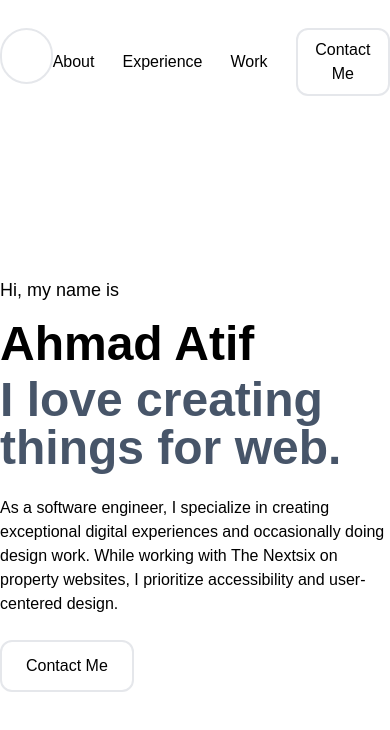
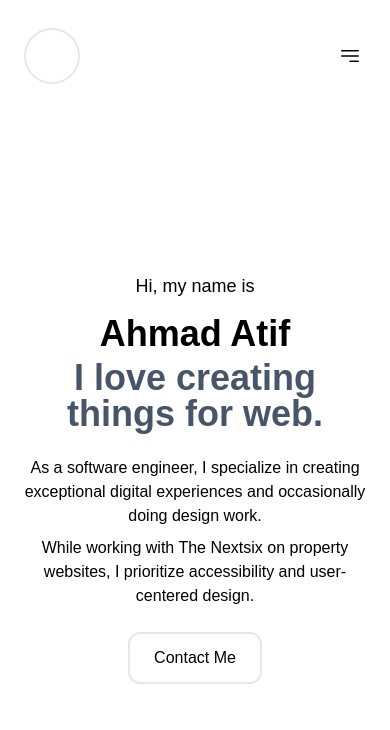
Before and after one commit to ahmadatif23/portfolio-v1, a Next.js app: page / in a window 390 px wide. Shown: the top 730 px of the page. Built offline with nearby package versions, Linux system fonts and the light colour scheme.

Commit message:
mobile responsive

```diff
--- a/components/Layout.js
+++ b/components/Layout.js
@@ -6,7 +6,7 @@ export default function Layout({ children }) {
     <>
         <div className="w-full min-h-screen flex flex-col">
             <Navbar />
-            <div className="flex-1 flex w-full justify-center">
+            <div className="flex-1 flex w-full justify-center px-6 xl:px-0">
                 <div className="max-w-5xl w-full">{ children }</div>
             </div>
         </div>
--- a/components/Navbar.js
+++ b/components/Navbar.js
@@ -1,18 +1,59 @@
+import { useState } from "react"
+
 export default function Navbar() {
+  const [menu, setMenu] = useState(false)
+
+  const handleOpen = () => {
+    setMenu(!menu)
+  }
+
   return (
     <>
-      <div className="w-full flex py-7 items-center justify-center">
+      <div className="w-full flex py-7 px-6 xl:px-0 items-center justify-center">
         <div className="max-w-7xl w-full flex justify-between">
           <div className="w-14 h-14 border-2 rounded-full flex items-center justify-center"></div>
 
-          <div className="flex items-center gap-7">
+          <div className="sm:flex hidden items-center gap-7">
             <ul className="flex items-center gap-7">
               <li>About</li>
               <li>Experience</li>
               <li>Work</li>
             </ul>
 
-            <button className="px-4 py-2 rounded-xl border-2">Contact Me</button>
+            <button className="px-4 py-2 rounded-xl border-2 whitespace-nowrap">Contact Me</button>
+          </div>
+
+          <div className="absolute right-0 top-0 z-10 flex sm:hidden items-center">
+            <div className="px-6 py-7">
+              <div className="h-14 flex items-center justify-end">
+                <button onClick={ handleOpen } className={ 'w-8 h-8 flex items-center justify-center transition-all duration-500 ' + (menu ? 'rotate-90' : 'rotate-0') }>
+                  {
+                    menu ?
+                    <svg xmlns="http://www.w3.org/2000/svg" fill="none" viewBox="0 0 24 24" strokeWidth="1.5" stroke="currentColor" className="w-6 h-6"> <path stroke-linecap="round" strokeLinejoin="round" d="M6 18L18 6M6 6l12 12" /> </svg> :
+                    <svg xmlns="http://www.w3.org/2000/svg" fill="none" viewBox="0 0 24 24" strokeWidth="1.5" stroke="currentColor" className="w-6 h-6"> <path strokeLinecap="round" strokeLinejoin="round" d="M3.75 6.75h16.5M3.75 12h16.5M12 17.25h8.25" /> </svg>
+                  }
+                </button>
+              </div>
+            </div>
+          </div>
+
+          <div className={ 'absolute top-0 h-screen bg-slate-200 bg-opacity-95 transition-all duration-700 ease-in-out overflow-hidden transform ' + (menu ? 'left-0' : '-left-1/2') }>
+            <div className="w-full h-full flex flex-col justify-center">
+              <div className="flex items-center justify-center my-10">
+                <div className="w-14 h-14 border-2 border-white rounded-full flex items-center justify-center"></div>
+              </div>
+
+              <div className="flex-1 flex items-center">
+                <div className="flex flex-col items-center gap-7 px-7">
+                  <ul className="flex flex-col items-center gap-7">
+                    <li>About</li>
+                    <li>Experience</li>
+                    <li>Work</li>
+                  </ul>
+                  <button className="px-4 py-2 rounded-xl border-2 border-white whitespace-nowrap">Contact Me</button>
+                </div>
+              </div>
+            </div>
           </div>
         </div>
       </div>
--- a/pages/index.js
+++ b/pages/index.js
@@ -14,15 +14,19 @@ export default function Home() {
         <link rel="icon" href="/favicon.ico" />
       </Head>
       <main className='w-full h-full flex flex-col justify-center'>
-        <div>
+        <section className='text-center sm:text-start'>
           <p className='text-lg mb-4'>Hi, my name is</p>
-          <h1 className='text-5xl font-bold leading-none mb-2'>Ahmad Atif</h1>
-          <h1 className='text-5xl font-bold text-slate-600 leading-none mb-6'>I love creating things for web.</h1>
-          <p className='max-w-2xl mb-6'>As a software engineer, I specialize in creating exceptional digital experiences and occasionally doing design work. While working with The Nextsix on property websites, I prioritize accessibility and user-centered design.</p>
+          <h1 className='md:text-5xl text-4xl  font-bold leading-none mb-2'>Ahmad Atif</h1>
+          <h1 className='md:text-5xl text-4xl  font-bold text-slate-600 leading-none mb-6'>I love creating things for web.</h1>
+          <p className='max-w-2xl mb-6 sm:block hidden'>As a software engineer, I specialize in creating exceptional digital experiences and occasionally doing design work. While working with The Nextsix on property websites, I prioritize accessibility and user-centered design.</p>
+          <p className='max-w-2xl mb-2 sm:hidden font-light'>As a software engineer, I specialize in creating exceptional digital experiences and occasionally doing design work.</p>
+          <p className='max-w-2xl mb-6 sm:hidden font-light'>While working with The Nextsix on property websites, I prioritize accessibility and user-centered design.</p>
           <div>
-            <button className="px-6 py-3 rounded-xl border-2">Contact Me</button>
+            <button className="px-6 py-3 rounded-xl border-2 whitespace-nowrap">Contact Me</button>
           </div>
-        </div>
+        </section>
+
+        <section></section>
       </main>
     </>
   )
--- a/styles/globals.css
+++ b/styles/globals.css
@@ -6,4 +6,5 @@
 
 * {
     font-family: 'Work Sans', sans-serif;
+    -webkit-tap-highlight-color: transparent;
 }
```
